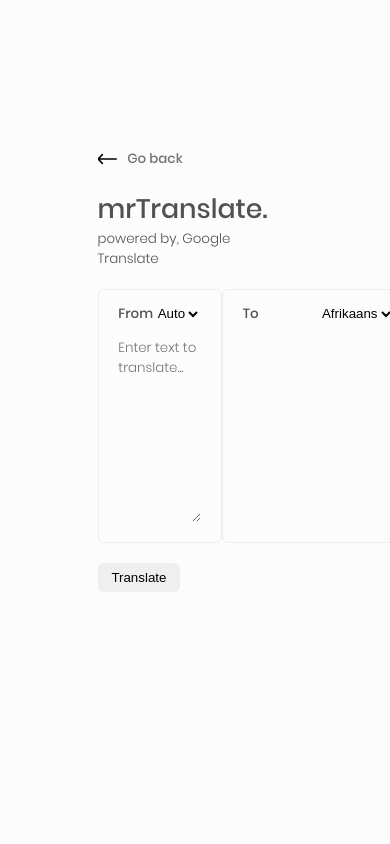
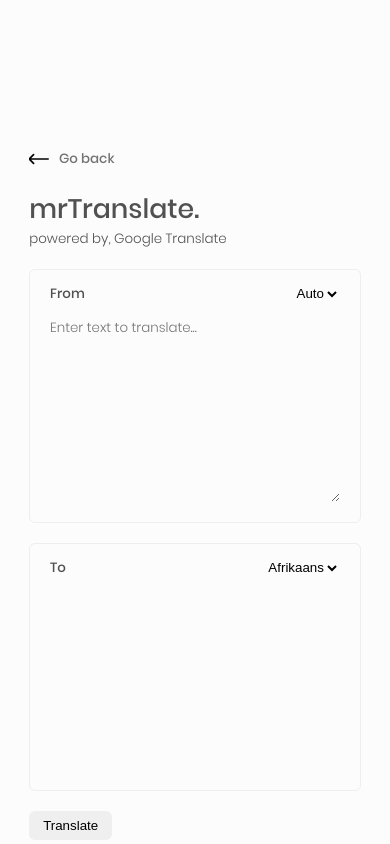
Before and after one commit to gabrielphala/pythonminiprojects, a Flask app: page /translator in a window 390 px wide. Run offline with Flask 2, Linux system fonts and the light colour scheme.

Commit message:
more responsive design changed image upload label

```diff
--- a/src/static/css/main.css
+++ b/src/static/css/main.css
@@ -78,6 +78,13 @@ h1, h2, h3, h4, h5{
     flex-direction: column;
 }
 
+.container__main__upload-label{
+    background-color: #1b2141;
+    border-radius: 16px;
+    padding: 0.4rem 1rem;
+    color: white;
+}
+
 .container form {
     display: flex;
     justify-content: space-between;
@@ -141,6 +148,10 @@ h1, h2, h3, h4, h5{
     background-color: transparent;
     padding-top: 1.4rem;
     font-family: 'Poppins Light';
+}
+
+.container__translation__to p{
+    min-height: 20rem;
 }
 
 .container__translation__to p{
@@ -366,12 +377,34 @@ h1, h2, h3, h4, h5{
 }
 
 @media (max-width: 800px) {
+    .container {
+        width: 65%;
+    }
+
     .container--home .container--home__main .container--home__main__projects .container--home__main__projects__list {
         grid-template-columns: 1fr 1fr;
     }
 }
 
+@media (max-width: 650px) {
+    .container {
+        width: 75%;
+    }
+
+    .container .container__translation{
+        flex-direction: column;
+    }
+
+    .container .container__translation .container__translation__from{
+        margin-bottom: 2rem;
+    }
+}
+
 @media (max-width: 500px) {
+    .container{
+        width: 85%;
+    }
+
     .container--home header{
         padding: 0 3rem;
     }
@@ -386,6 +419,11 @@ h1, h2, h3, h4, h5{
 }
 
 @media (max-width: 375px) {
+    .container {
+        width: 100%;
+        padding: 0 1.3rem;
+    }
+
     .container--home .container--home__main {
         padding-left: 2rem;
         padding-right: 2rem;
--- a/src/templates/detectnumber.html
+++ b/src/templates/detectnumber.html
@@ -16,7 +16,8 @@
             </div>
             <div class="container__main">
                 <form method="POST" action="/detectnumber" enctype="multipart/form-data">
-                    <input type="file" name="imageFile">
+                    <label class="container__main__upload-label" for="file">Choose file</label>
+                    <input type="file" id="file" name="imageFile" hidden>
                     <button type="submit">Detect</button>
                 </form>
 
--- a/src/templates/facefinder.html
+++ b/src/templates/facefinder.html
@@ -16,7 +16,8 @@
         </div>
         <div class="container__main">
             <form method="POST" action="/facefinder" enctype="multipart/form-data">
-                <input type="file" name="file">
+                <label class="container__main__upload-label" for="file">Choose file</label>
+                <input type="file" id="file" name="file" hidden>
                 <button type="submit">Find face</button>
             </form>
 
--- a/src/templates/whatisthis.html
+++ b/src/templates/whatisthis.html
@@ -16,7 +16,8 @@
         </div>
         <div class="container__main">
             <form method="POST" action="/whatisthis" enctype="multipart/form-data">
-                <input type="file" name="file">
+                <label class="container__main__upload-label" for="file">Choose file</label>
+                <input type="file" id="file" name="file" hidden>
                 <button type="submit">Guess thing</button>
             </form>
 
```
